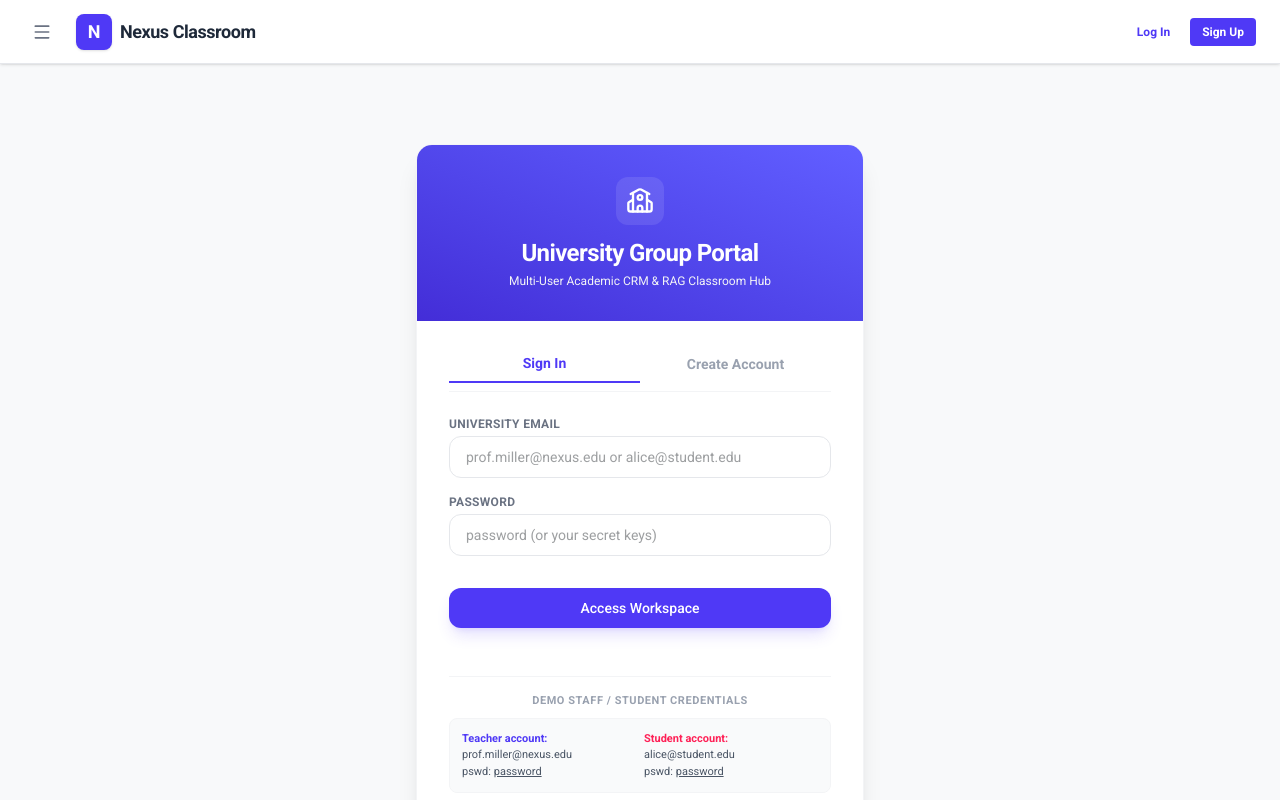
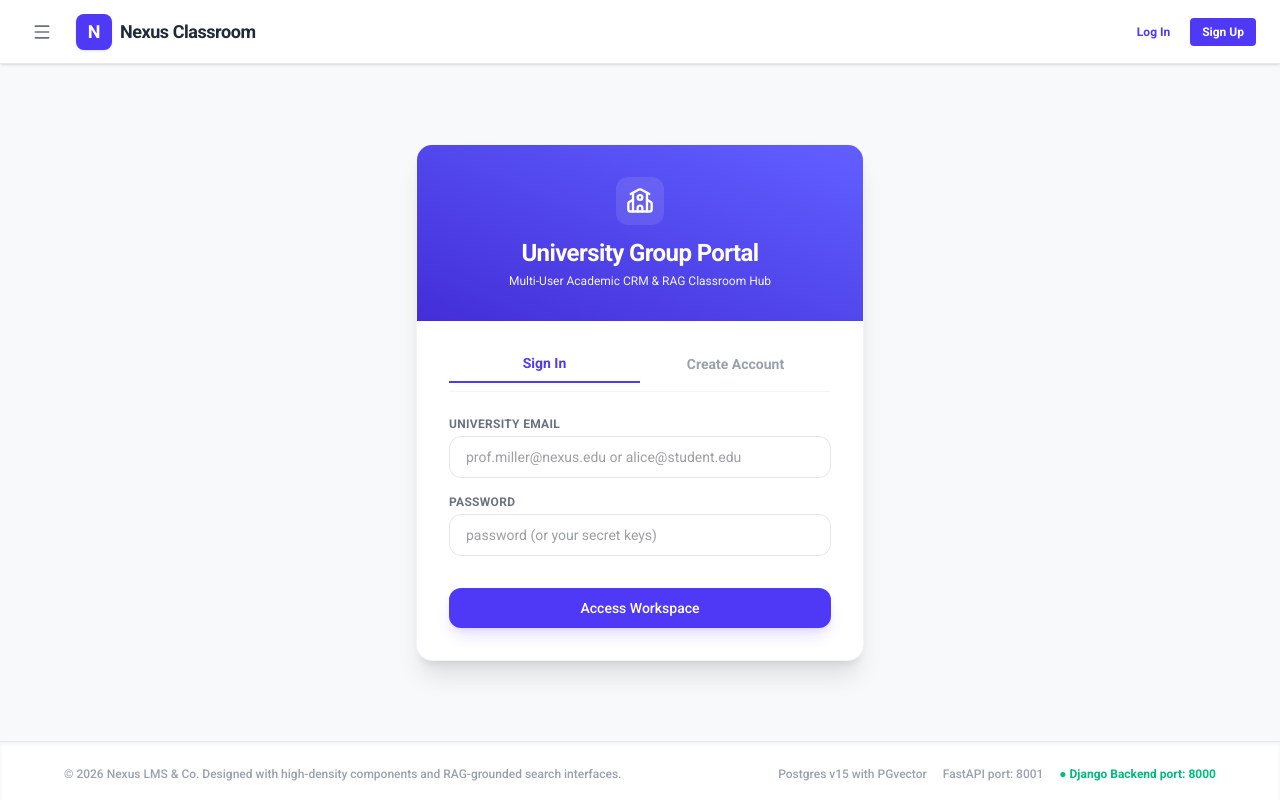
Before and after one commit to chill-br/Nexus_LMS, a React (Vite) app: page / in a window 1280 px wide. Shown: the top 800 px of the page. Built offline with nearby package versions, Linux system fonts and the light colour scheme.

Commit message:
Update App.tsx

```diff
--- a/src/App.tsx
+++ b/src/App.tsx
@@ -1041,7 +1041,7 @@ export default function App() {
                           Access Workspace
                         </button>
 
-                        <div className="mt-8 pt-4 border-t border-gray-100">
+                        {/* <div className="mt-8 pt-4 border-t border-gray-100">
                           <p className="text-[11px] text-gray-400 font-bold mb-2 uppercase tracking-wider text-center">Demo Staff / Student Credentials</p>
                           <div className="grid grid-cols-2 gap-2 text-[11px] text-gray-600 bg-gray-50 p-3 rounded-lg border border-gray-100">
                             <div>
@@ -1055,7 +1055,7 @@ export default function App() {
                               pswd: <span className="underline">password</span>
                             </div>
                           </div>
-                        </div>
+                        </div> */}
                       </form>
                     ) : (
                       /* --- REGISTER FORM --- */
```
